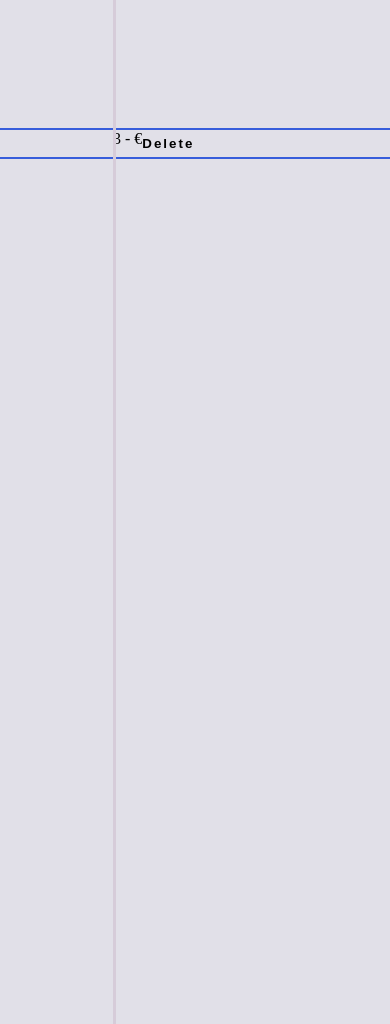
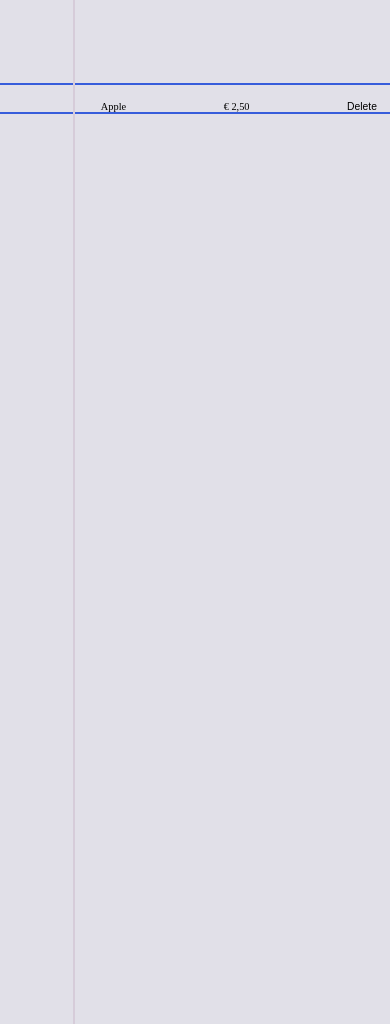
Before and after one commit to mjerta/shopping-list, a website: page public/test.html in a window 390 px wide. Drawn offline with Linux system fonts and the light colour scheme.

Commit message:
in progress

```diff
--- a/public/css/main-copy.css
+++ b/public/css/main-copy.css
@@ -10,6 +10,28 @@
   box-sizing: border-box;
   padding: 0;
   margin: 0;
+}
+
+@media screen and (min-width: 300px) {
+  html {
+    font-size: 8px;
+    font-size: clamp(8px, 2.66vw, 16px);
+  }
+
+  .inner-box {
+    margin-right: clamp(10px, 3.33vw, 150px);
+  }
+}
+@media screen and (min-width: 827px) {
+  html {
+    font-size: 16px;
+  }
+  .inner-box {
+    margin-right: 150px;
+  }
+  .test {
+    width: 150px;
+  }
 }
 
 main {
@@ -26,7 +48,7 @@ main {
   top: 0;
   height: 100%;
   width: calc(3rem / 16);
-  margin-left: 113px;
+  margin-left: calc(113rem / 16);
   background-color: var(--line-y-axis);
 }
 .data-list {
@@ -46,9 +68,13 @@ main {
 
 .inner-box {
   display: flex;
-  margin-left: 113px;
-  margin-right: 150px;
+  align-items: flex-end;
+  margin-left: calc(113rem / 16);
+  /* margin-right: 10px; */
+  /* margin-right: calc(150rem / 16); */
+
   width: 100%;
+  padding-left: calc(42.5rem / 16);
 }
 
 .output {
@@ -57,6 +83,10 @@ main {
   /* padding: 1rem; */
   cursor: pointer;
   /* background-color: beige; */
+}
+
+.price {
+  margin: 0 auto;
 }
 
 button[type="submit"] {
@@ -74,7 +104,8 @@ input[type="number"] {
   cursor: pointer;
   background-color: var(--main-bg-color);
   /* color: white; */
-  font-weight: bold;
-  letter-spacing: 2px;
+  /* font-weight: bold; */
+  /* letter-spacing: 2px; */
   border: none;
+  font-size: 1rem;
 }
--- a/public/test.html
+++ b/public/test.html
@@ -33,11 +33,13 @@
       <div class="data-list">
         <div class="outer-box">
           <div class="inner-box">
-            <div class="output" item="3">3 - €</div>
+            <div class="output title" item="3">Apple</div>
+            <div class="output price">€ 2,50</div>
             <button class="delete-button" id="1714252710304">Delete</button>
           </div>
         </div>
       </div>
+      <div class="test"></div>
     </main>
     <!-- <script src="./script.js"></script> -->
   </body>
```
Also changed, not shown: 1 other file.
